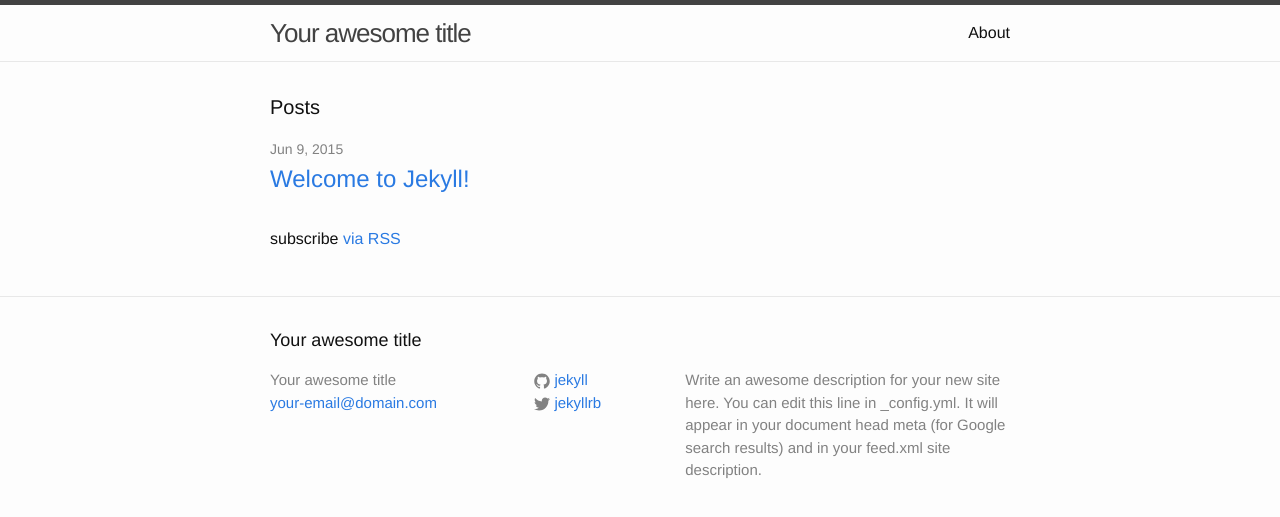
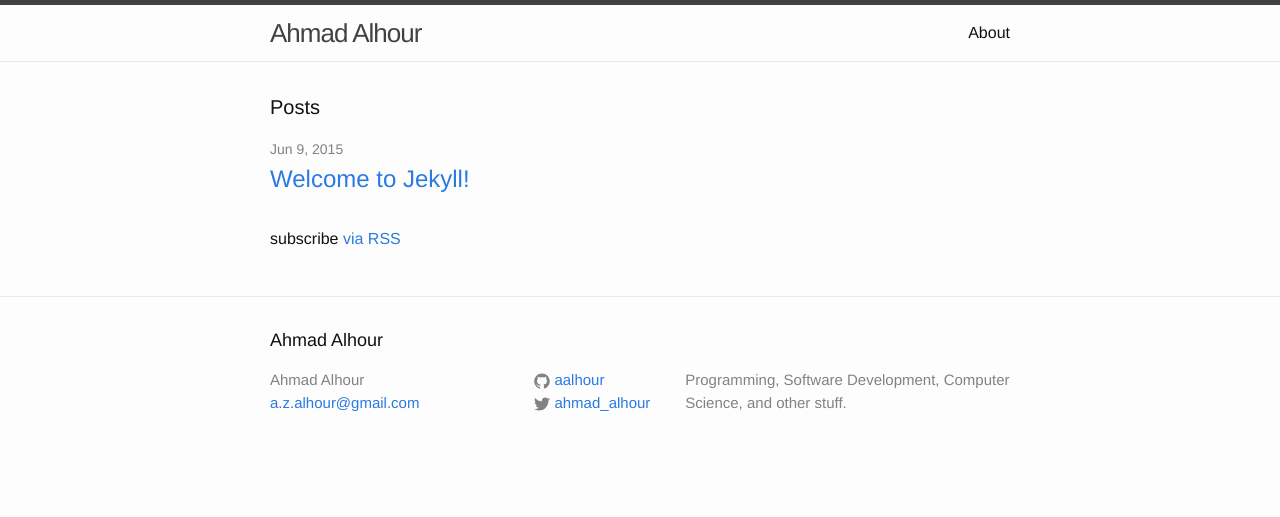
Before and after one commit to aalhour/aalhour.github.io, a Jekyll site: the page built from index.html, in a window 1280 px wide. Shown: the top 517 px of the page. Built offline with Jekyll 4.4.1, drawn with Linux system fonts in a browser that asks for light colours.

Commit message:
Added google analytics. Fixed the config file.

```diff
--- a/_config.yml
+++ b/_config.yml
@@ -1,14 +1,12 @@
 # Site settings
-title: Your awesome title
-email: your-email@domain.com
+title: Ahmad Alhour
+email: a.z.alhour@gmail.com
 description: > # this means to ignore newlines until "baseurl:"
-  Write an awesome description for your new site here. You can edit this
-  line in _config.yml. It will appear in your document head meta (for
-  Google search results) and in your feed.xml site description.
+  Programming, Software Development, Computer Science, and other stuff.
 baseurl: "" # the subpath of your site, e.g. /blog/
-url: "http://yourdomain.com" # the base hostname & protocol for your site
-twitter_username: jekyllrb
-github_username:  jekyll
+url: "http://aalhour.github.io" # the base hostname & protocol for your site
+twitter_username: ahmad_alhour
+github_username:  aalhour
 
 # Build settings
 markdown: kramdown
--- a/_layouts/default.html
+++ b/_layouts/default.html
@@ -15,6 +15,7 @@
 
     {% include footer.html %}
 
+    {% include google_analytics.html %}
+
   </body>
-
 </html>
```
Also changed, not shown: _includes/google_analytics.html (added, +9 -0 lines).
